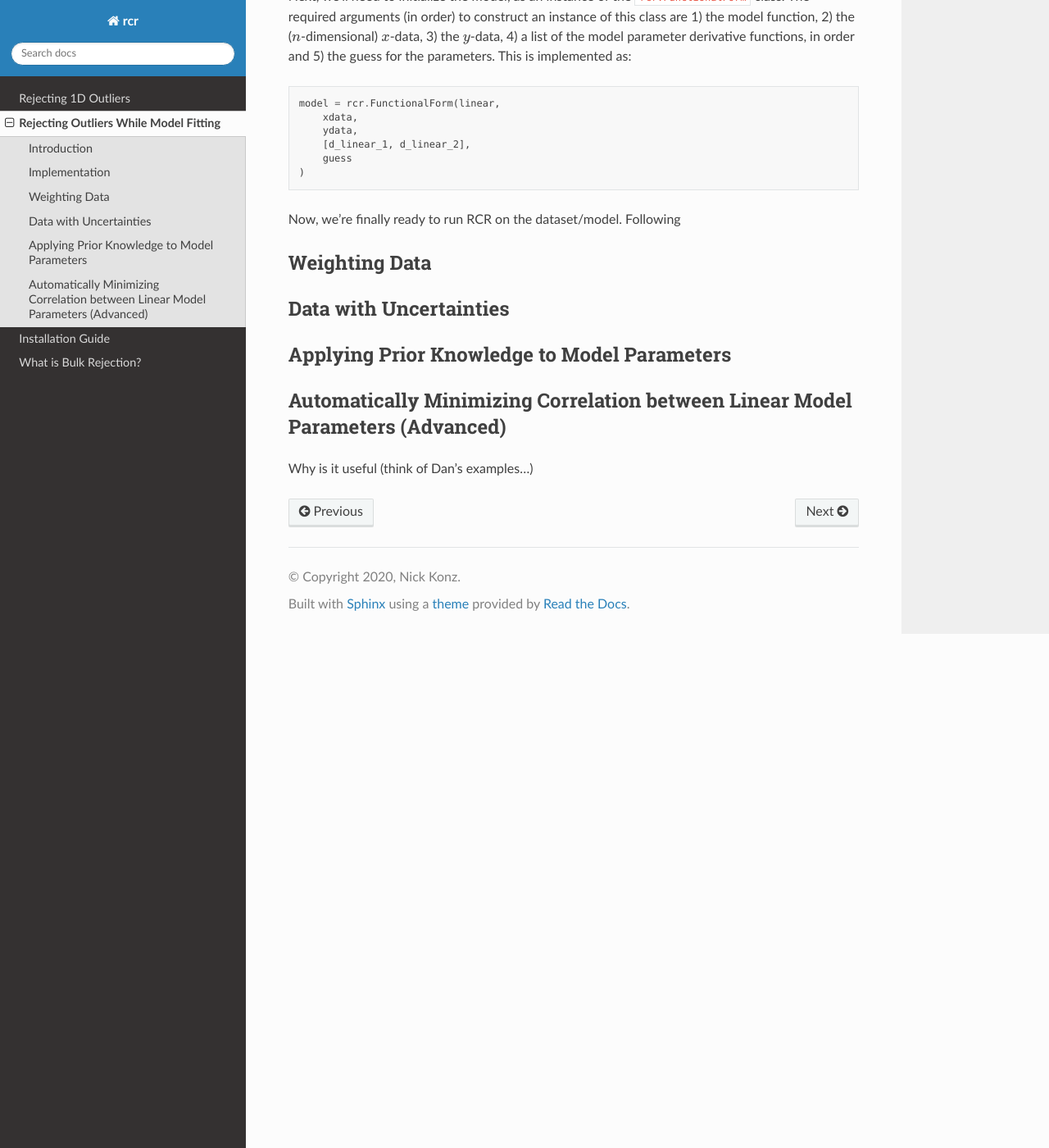
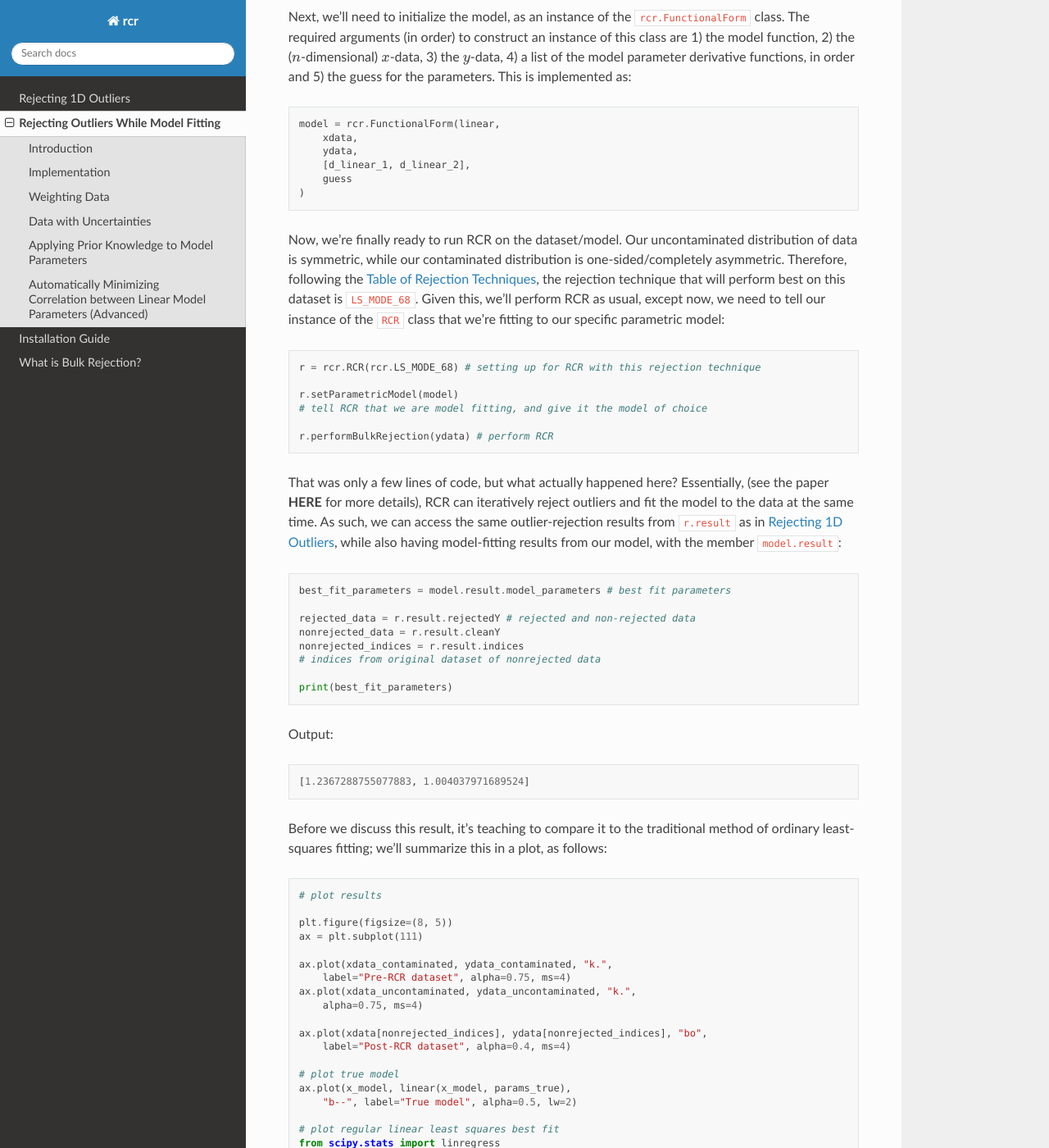
Before and after one commit to nickk124/robust-outlier-rejection, a Sphinx documentation site: the page built from docs/source/tutorials/functional.rst, in a window 1280 px wide and 1400 px high, scrolled down 3863 px. Shown: the whole window at 82% size. Built offline with Sphinx 7.4.7 and the Read the Docs theme 2.0.0, drawn with Linux system fonts in a browser that asks for light colours; some of the changed text lies outside the part shown.

Commit message:
More work on model fitting documentation

```diff
--- a/docs/source/examples/functional/functional.py
+++ b/docs/source/examples/functional/functional.py
@@ -100,7 +100,7 @@ r.performBulkRejection(ydata) # perform RCR
 
 
 # view results
-best_fit_parameters = model.parameters # best fit parameters
+best_fit_parameters = model.result.model_parameters # best fit parameters
 
 rejected_data = r.result.rejectedY # rejected and non-rejected data
 nonrejected_data = r.result.cleanY
@@ -111,7 +111,7 @@ print(best_fit_parameters)
 
 # plot results
 
-plt.figure(figsize=(8,5))
+plt.figure(figsize=(8, 5))
 ax = plt.subplot(111)
 
 ax.plot(xdata_contaminated, ydata_contaminated, "k.",
@@ -120,7 +120,7 @@ ax.plot(xdata_uncontaminated, ydata_uncontaminated, "k.",
     alpha=0.75, ms=4)
 
 ax.plot(xdata[nonrejected_indices], ydata[nonrejected_indices], "bo",
-    label="Data post-RCR", alpha=0.4, ms=4)
+    label="Post-RCR dataset", alpha=0.4, ms=4)
 
 # plot true model
 ax.plot(x_model, linear(x_model, params_true),
@@ -148,4 +148,6 @@ box = ax.get_position()
 ax.set_position([box.x0, box.y0, box.width * 0.65, box.height])
 ax.legend(loc='center left', bbox_to_anchor=(1, 0.5))
 
+print("Least-squares fit results:", intercept_lsq, slope_lsq)
+
 plt.show()
--- a/docs/source/tutorials/functional.rst
+++ b/docs/source/tutorials/functional.rst
@@ -63,7 +63,9 @@ Implementation
 --------------
 
 Finally, we have everything that we need to use RCR for outlier rejection
-during model fitting. For simplicity, let's consider a simple linear model
+during model fitting. Although ``rcr`` supports any arbitrary
+:math:`n`-dimensional nonlinear model function (as long as the model parameter
+derivatives are well-defined), for simplicity let's consider a simple linear model
 :math:`y(\vec{x}|\vec{\theta})=b + mx`. The parameter partial derivatives
 are then simply
 
@@ -154,7 +156,7 @@ Let's plot the dataset over the true, underlying model:
     # plot dataset
     import matplotlib.pyplot as plt
 
-    plt.figure(figsize=(8,5))
+    plt.figure(figsize=(8, 5))
     ax = plt.subplot(111)
 
     ax.plot(xdata_contaminated, ydata_contaminated, "k.",
@@ -213,7 +215,126 @@ the guess for the parameters. This is implemented as:
         guess
     )
 
-Now, we're finally ready to run RCR on the dataset/model. Following
+Now, we're finally ready to run RCR on the dataset/model.
+Our uncontaminated distribution of data is
+symmetric, while our contaminated distribution is
+one-sided/completely asymmetric. Therefore, following
+the :ref:`rejectiontechs`, the rejection technique
+that will perform best on this dataset is ``LS_MODE_68``. Given this,
+we'll perform RCR as usual, except now, we need to tell our instance of
+the ``RCR`` class that we're fitting to our specific parametric model:
+
+.. code-block:: python
+
+    r = rcr.RCR(rcr.LS_MODE_68) # setting up for RCR with this rejection technique
+
+    r.setParametricModel(model)
+    # tell RCR that we are model fitting, and give it the model of choice
+
+    r.performBulkRejection(ydata) # perform RCR
+
+That was only a few lines of code, but what actually happened here? Essentially,
+(see the paper **HERE** for more details), RCR can iteratively reject outliers and
+fit the model to the data at the same time. As such, we can access the same
+outlier-rejection results from ``r.result`` as in :ref:`singlevalue`, while also
+having model-fitting results from our model, with the member ``model.result``:
+
+.. code-block:: python
+
+    best_fit_parameters = model.result.model_parameters # best fit parameters
+
+    rejected_data = r.result.rejectedY # rejected and non-rejected data
+    nonrejected_data = r.result.cleanY
+    nonrejected_indices = r.result.indices
+    # indices from original dataset of nonrejected data
+
+    print(best_fit_parameters)
+
+Output:
+
+.. code-block:: python
+
+    [1.2367288755077883, 1.004037971689524]
+
+Before we discuss this result, it's teaching to compare it to the
+traditional method of ordinary least-squares fitting; we'll summarize
+this in a plot, as follows:
+
+.. code-block:: python
+
+    # plot results
+
+    plt.figure(figsize=(8, 5))
+    ax = plt.subplot(111)
+
+    ax.plot(xdata_contaminated, ydata_contaminated, "k.",
+        label="Pre-RCR dataset", alpha=0.75, ms=4)
+    ax.plot(xdata_uncontaminated, ydata_uncontaminated, "k.",
+        alpha=0.75, ms=4)
+
+    ax.plot(xdata[nonrejected_indices], ydata[nonrejected_indices], "bo",
+        label="Post-RCR dataset", alpha=0.4, ms=4)
+
+    # plot true model
+    ax.plot(x_model, linear(x_model, params_true),
+        "b--", label="True model", alpha=0.5, lw=2)
+
+    # plot regular linear least squares best fit
+    from scipy.stats import linregress
+
+    slope_lsq, intercept_lsq, _, _, _ = linregress(xdata, ydata)
+
+    ax.plot(x_model, linear(x_model, [intercept_lsq, slope_lsq]),
+        "r-", label="Least-squares best fit", alpha=0.5, lw=2)
+
+    # plot RCR-fitted model
+    ax.plot(x_model, linear(x_model, best_fit_parameters),
+        "g-", label="RCR best fit", alpha=0.5, lw=2)
+
+
+    plt.xlim(-10, 10)
+    plt.ylim(-15, 25)
+    plt.xlabel("$x$")
+    plt.ylabel("$y$")
+
+    box = ax.get_position()
+    ax.set_position([box.x0, box.y0, box.width * 0.65, box.height])
+    ax.legend(loc='center left', bbox_to_anchor=(1, 0.5))
+
+    print("Least-squares fit results:", intercept_lsq, slope_lsq)
+
+    plt.show()
+
+Output:
+
+.. code-block:: python
+
+   7.202089027278407 1.0412871059773106
+
+.. image::
+   ../_static/examples/functional/postRCR.*
+
+RCR gave us a best fit values of :math:`b=1.237` and :math:`m=1.004`, while
+traditional linear least squares gave :math:`b=7.202` and :math:`m=1.041`.
+The slope (true value of :math:`m=1`) was recovered very well in both cases,
+but this isn't super surprising, given that both the contaminated and uncontaminated
+measurement distributions were generated without any scatter
+along the :math:`x`-axis. However, due to the heavy scatter/contamination along the
+:math:`y`-axis, the least-squares result for the intercept :math:`b` is,
+expectly, heavily biased by the outliers, very far off of the true value of
+:math:`b=1`. However, RCR was able to successfully reject many of the outliers,
+while maintaining almost all of the uncontaminated distribution
+(shown in blue circles), giving a best fit :math:`b=1.237`
+that is significantly closer to the true value of :math:`b=1` than the least-squares
+result.
+
+Overall, the RCR fit (green line) is clearly a much better fit
+(true best fit in blue dashed line) than the least squares best fit (red line).
+
+.. note::
+    Model param errors bars....
+
+
 
 Weighting Data
 --------------
--- a/docs/source/tutorials/singlevalue.rst
+++ b/docs/source/tutorials/singlevalue.rst
@@ -11,6 +11,11 @@ To begin, consider some dataset of :math:`N` measurements, made up of 1) samples
 distribution (outliers) and 2) samples from some underlying "true" uncontaminated distribution.
 RCR has various outlier rejection techniques (**add link to them here**) that have each been
 chosen to work best for different shapes of these distributions. The table below explains this.
+
+.. _rejectiontechs:
+
+Table of Rejection Techniques
+-----------------------------
 
 ========================  ====================================  =============================
 Best Rejection Technique  Uncontaminated ("true") Distribution  Contaminant Distribution
```
Also changed, not shown: 1 other file.
